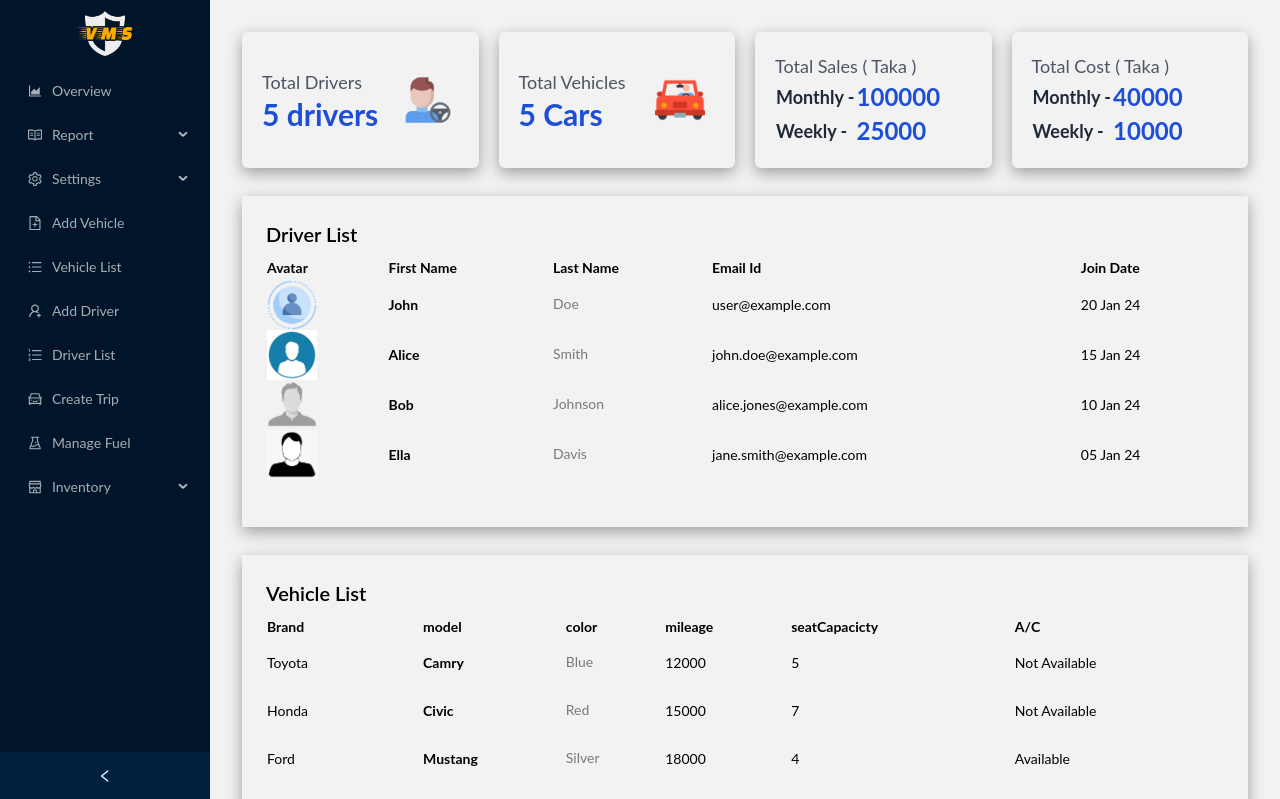
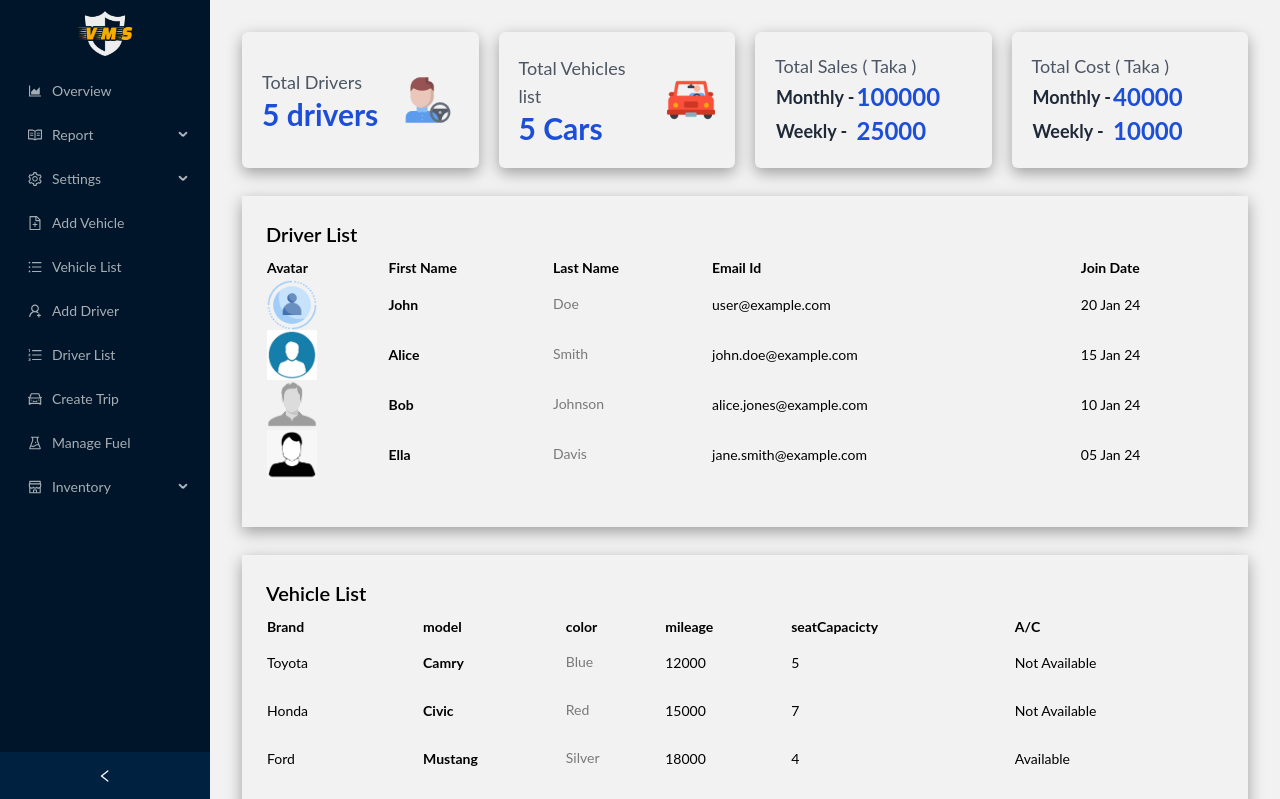
Before and after one commit to nisharga/vehicle-management-frontend, a Next.js app: page /manager/overview in a window 1280 px wide. Shown: the top 799 px of the page. Built offline with nearby package versions, Linux system fonts and the light colour scheme.

Commit message:
changed title name

```diff
--- a/src/app/(withlayout)/manager/overview/page.tsx
+++ b/src/app/(withlayout)/manager/overview/page.tsx
@@ -1,16 +1,10 @@
 "use client";
 import TitleCard from "@/components/Cards/TitleCards/TitleCards";
-import Chart from "chart.js";
 import moment from "moment";
 import Image from "next/image";
-import { useEffect } from "react";
 
 const TopSideButtons = () => {
-
-
-  const openAddNewLeadModal = () => {
-
-  };
+  const openAddNewLeadModal = () => {};
 
   return <div className="inline-block float-right"></div>;
 };
@@ -90,8 +84,6 @@ const overviewPage = () => {
     },
   ];
 
-
-
   return (
     <div className="flex flex-col gap-7">
       <span className="grid grid-cols-1 md:grid-cols-2 lg:grid-cols-3 xl:grid-cols-4 gap-5">
@@ -115,7 +107,7 @@ const overviewPage = () => {
           style={{ boxShadow: "rgba(0, 0, 0, 0.35) 0px 5px 15px" }}
         >
           <span className="flex flex-col items-start justify-center h-full">
-            <p className="text-gray-600 text-lg">Total Vehicles</p>
+            <p className="text-gray-600 text-lg">Total Vehicles list</p>
             <h1 className="text-3xl text-blue-700 font-bold">5 Cars</h1>
           </span>
           <span
```
